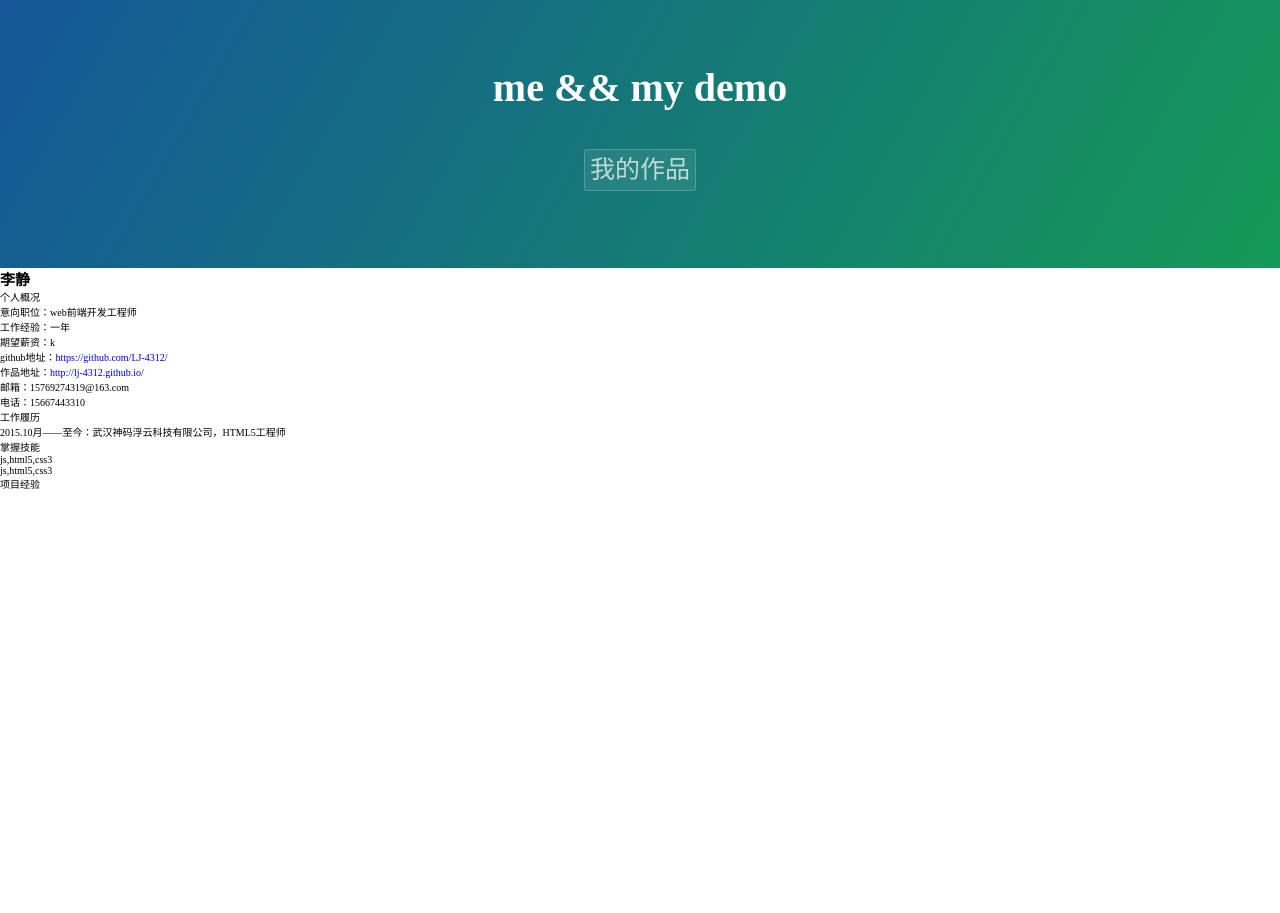
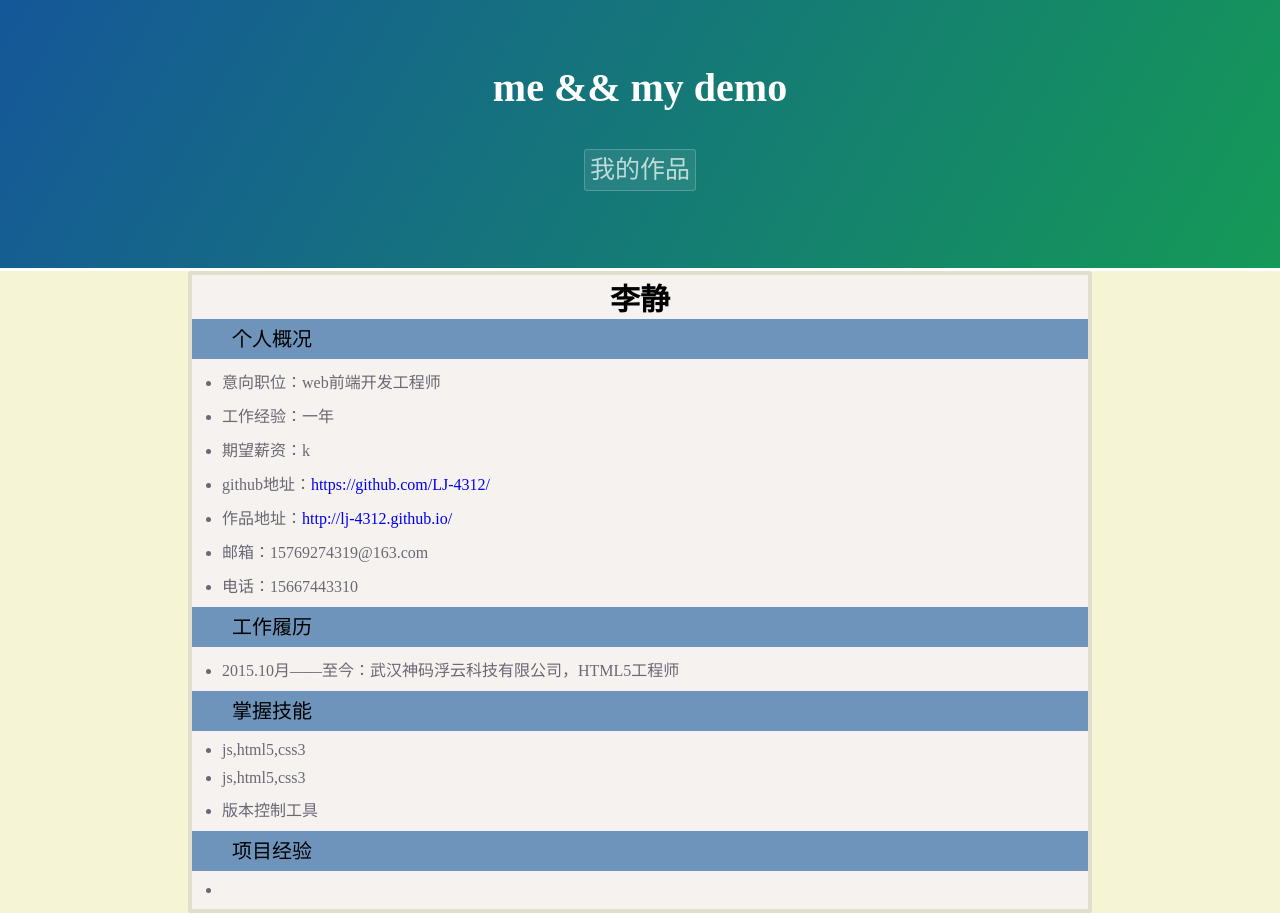
Before and after one commit to LJ-4312/LJ-4312.github.io, a plain HTML site: page resume/index.html in a window 1280 px wide. Before the commit the page ends 800 px from the top, so only its background shows below. Drawn offline with Linux system fonts and the light colour scheme.

Commit message:
修改样式

```diff
--- a/resume/index.html
+++ b/resume/index.html
@@ -50,8 +50,36 @@
 			background-color:rgba(255, 255, 255, 0.4);
 		}
 		/*头部代码结束*/
+		.bgColor{
+			background-color: #f5f5d5;
+			margin-top: 0.3rem;
+		}
 		.content{
-			width:80%;
+			width:70%;
+			margin:0 auto;
+			background-color: #f5f2f0;
+			border:0.4rem solid #e0dfcc;
+			border-radius: 3px;
+		}
+		.splitBar{
+			height:4rem;
+			line-height: 4rem;
+			background-color: rgba(21,87,153,.6);
+			font-size:2rem;
+			text-indent:2em;
+		}
+		.content>h1{
+			text-align: center;
+			font-size:3rem;
+		}
+		.content>ul{
+			margin-left: 3rem;
+			font-size: 1.6rem;
+			color:#6a6873;
+		}
+		.content>ul>li{
+			margin-top: 1rem;
+			margin-bottom:1rem;
 		}
 	</style>
 </head>
@@ -61,6 +89,7 @@
 		<a href="#" class="btn">我的作品</a>
 	</section>
 
+	<div class="bgColor">
 		<section class="content">
 			<h1>李静</h1>
 			<div class="splitBar">个人概况</div>
@@ -68,8 +97,8 @@
 				<li>意向职位：web前端开发工程师</li>
 				<li>工作经验：一年</li>
 				<li>期望薪资：k</li>
-			<li>github地址：<a href="https://github.com/LJ-4312/">https://github.com/LJ-4312/</a></li>
-			<li>作品地址：<a href="http://lj-4312.github.io/">http://lj-4312.github.io/</a></li>
+				<li>github地址：<a target="_blank" href="https://github.com/LJ-4312/">https://github.com/LJ-4312/</a></li>
+				<li>作品地址：<a target="_blank" href="http://lj-4312.github.io/resume">http://lj-4312.github.io/</a></li>
 				<li>邮箱：15769274319@163.com</li>
 				<li>电话：15667443310</li>
 			</ul>
@@ -83,6 +112,7 @@
 			<ul>
 				<li>js,html5,css3</li>
 				<li>js,html5,css3</li>
+				<li>版本控制工具</li>
 			</ul>
 
 			<div class="splitBar">项目经验</div>
@@ -90,5 +120,6 @@
 				<li></li>
 			</ul>
 		</section>
+	</div>
 </body>
 </html>
```
Lines whose indentation alone changed are shown as unchanged.
